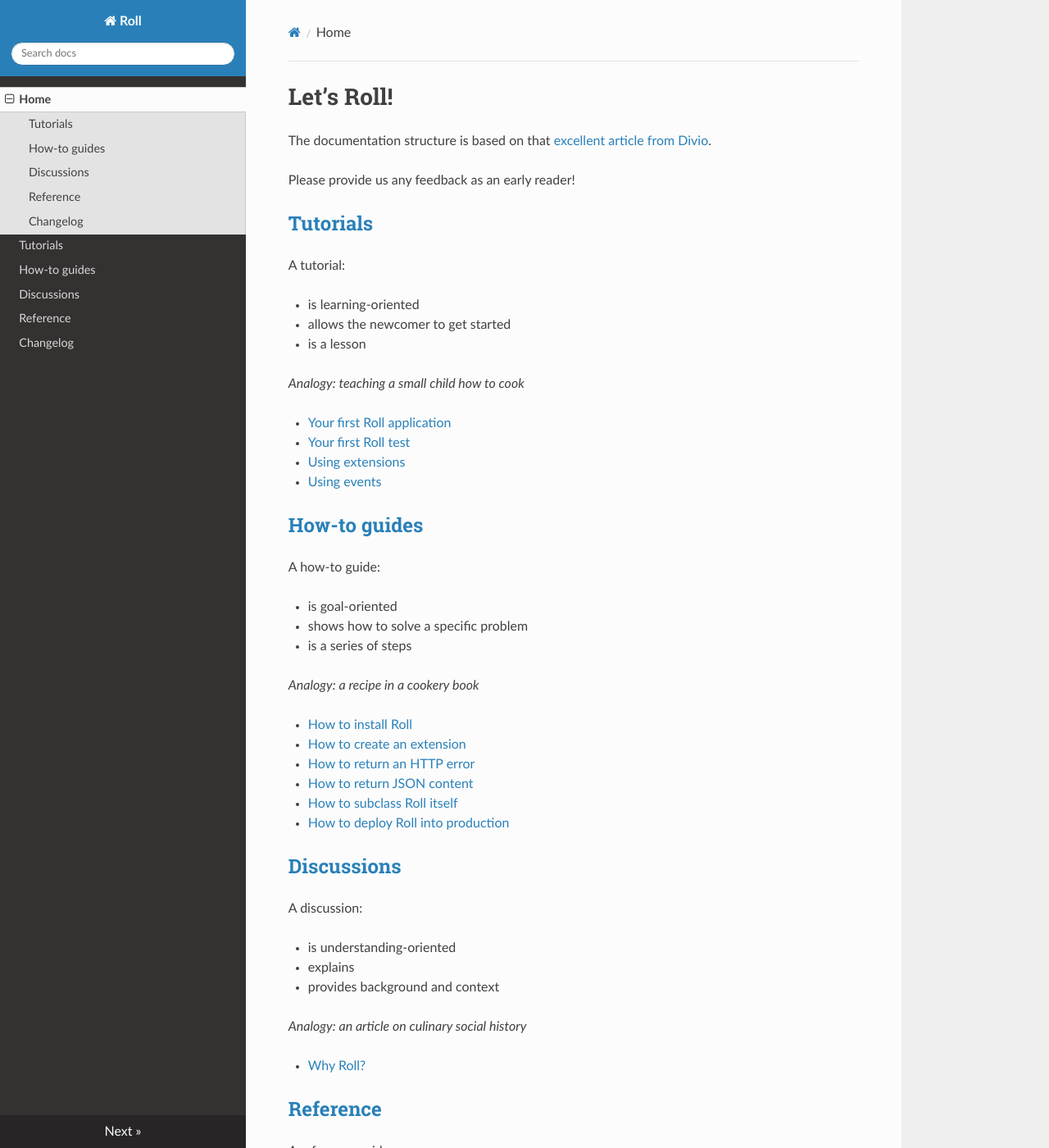
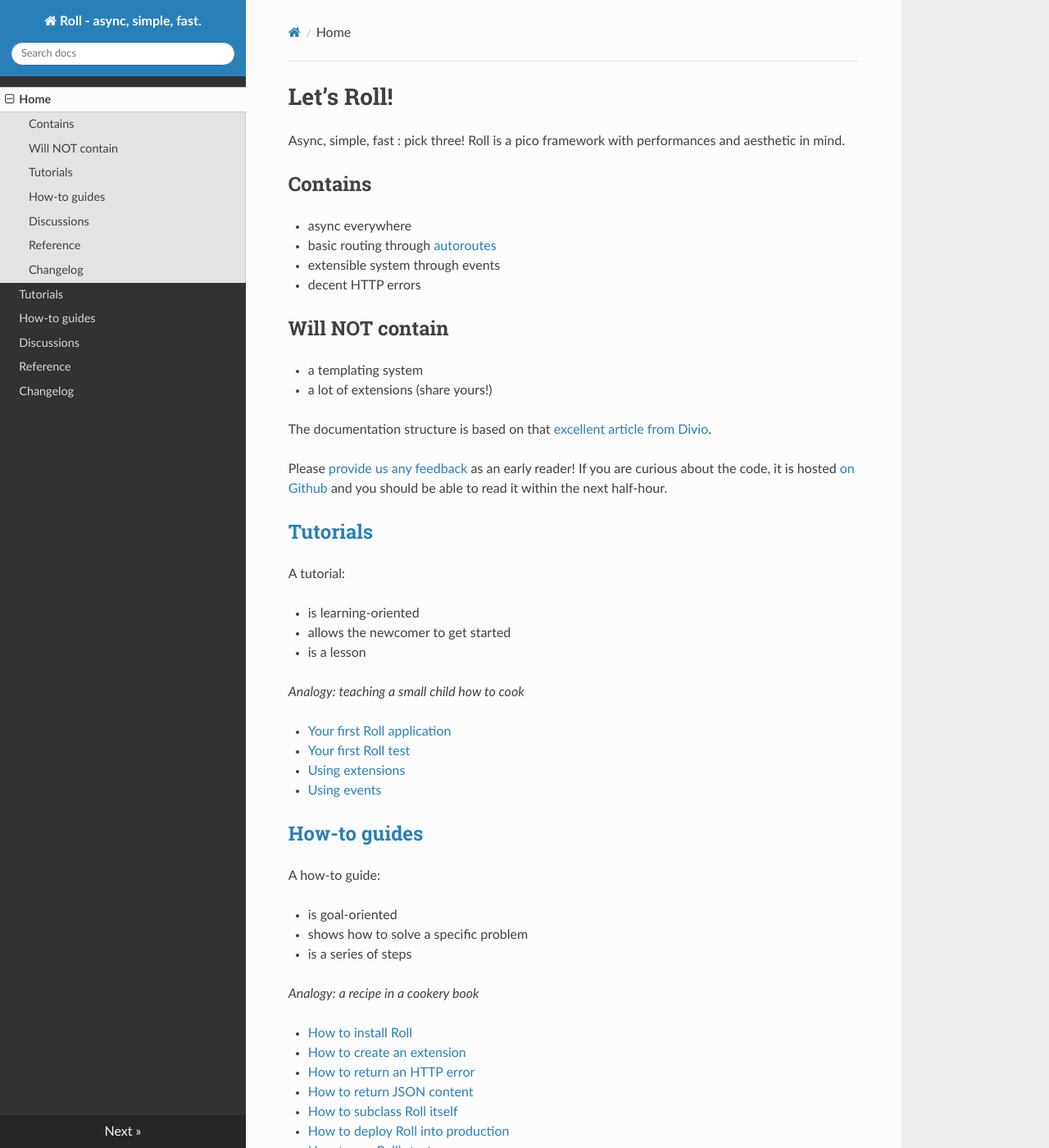
Before and after one commit to pyrates/roll, an MkDocs documentation site: the page built from docs/index.md, in a window 1280 px wide and 1400 px high. Shown: the whole window at 82% size. Built offline with MkDocs 1.6.1, drawn with Linux system fonts in a browser that asks for light colours; nearby versions of some CDN libraries; old or Windows-style settings are respelled for this version of MkDocs.

```diff
--- a/docs/index.md
+++ b/docs/index.md
@@ -1,9 +1,30 @@
 # Let’s Roll!
+
+Async, simple, fast : pick three! Roll is a pico framework with
+performances and aesthetic in mind.
+
+
+## Contains
+
+* async everywhere
+* basic routing through [autoroutes](https://github.com/pyrates/autoroutes)
+* extensible system through events
+* decent HTTP errors
+
+
+## Will NOT contain
+
+* a templating system
+* a lot of extensions (share yours!)
+
 
 The documentation structure is based on that
 [excellent article from Divio](https://www.divio.com/en/blog/documentation/).
 
-Please provide us any feedback as an early reader!
+Please [provide us any feedback](https://github.com/pyrates/roll/issues/new)
+as an early reader! If you are curious about the code, it is hosted
+[on Github](https://github.com/pyrates/roll/blob/master/roll/__init__.py)
+and you should be able to read it within the next half-hour.
 
 
 ## [Tutorials](tutorials.md)
@@ -38,6 +59,7 @@ A how-to guide:
 * [How to return JSON content](how-to-guides.md#how-to-return-json-content)
 * [How to subclass Roll itself](how-to-guides.md#how-to-subclass-roll-itself)
 * [How to deploy Roll into production](how-to-guides.md#how-to-deploy-roll-into-production)
+* [How to run Roll’s tests](how-to-guides.md##how-to-run-rolls-tests)
 
 
 ## [Discussions](discussions.md)
--- a/mkdocs.yml
+++ b/mkdocs.yml
@@ -1,4 +1,4 @@
-site_name: Roll
+site_name: Roll - async, simple, fast.
 pages:
   - Home: index.md
   - Tutorials: tutorials.md
```
Also changed, not shown: README.md (+6 -50 lines), docs/how-to-guides.md (+13 -0 lines).
